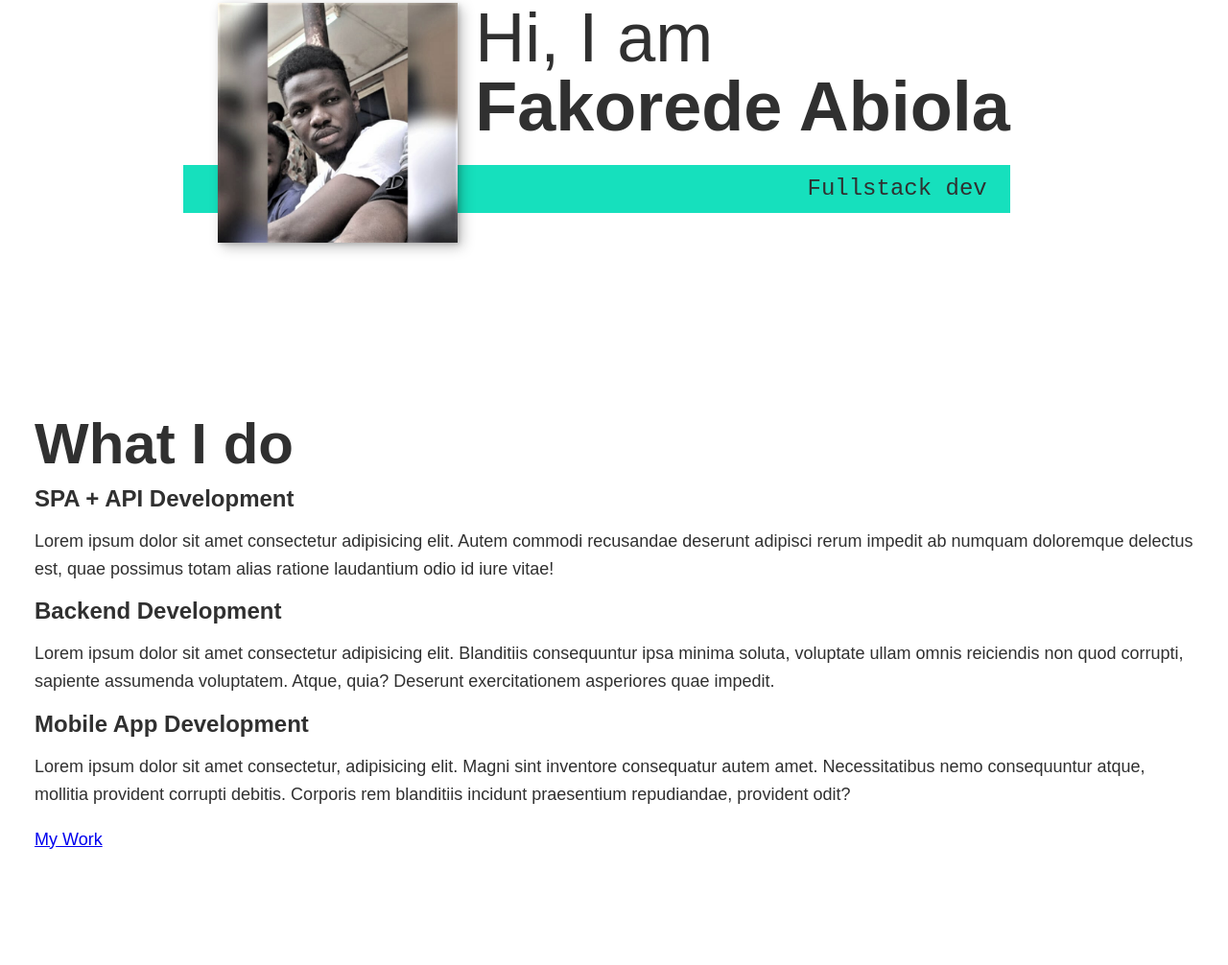
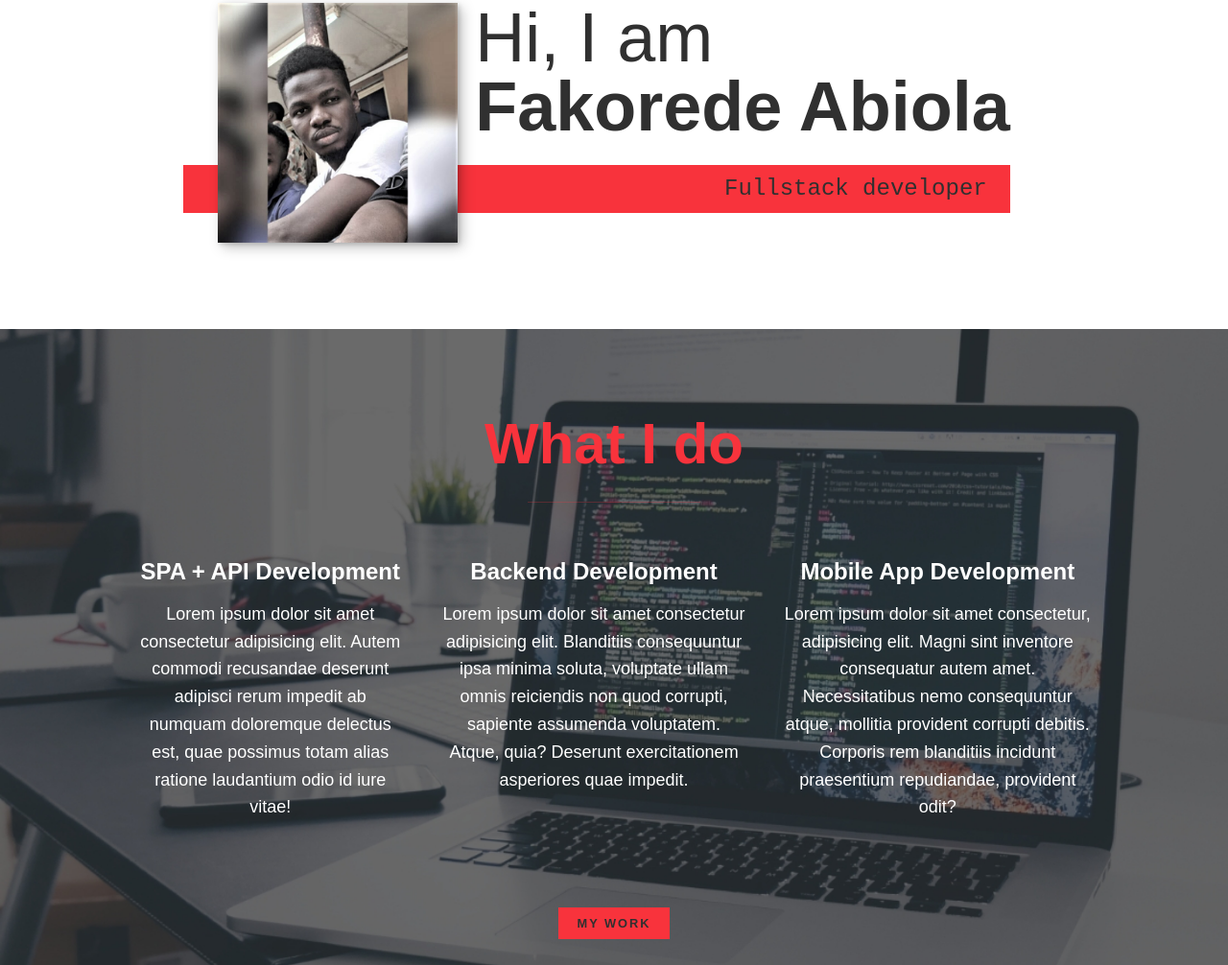
Before and after one commit to Fakorede/former-portfolio, a plain HTML site: page index.html in a window 1280 px wide. Shown: the part 214-1220 px from the top of the page at 96% size. Drawn offline with nearby package versions, Linux system fonts and the light colour scheme.

Commit message:
styling the services section

```diff
--- a/css/style.css
+++ b/css/style.css
@@ -15,7 +15,7 @@
 
   --clr-light: #fff;
   --clr-dark: #303030;
-  --clr-accent: #16e0bd;
+  --clr-accent: #f8333c;
 
   --fs-h1: 3rem;
   --fs-h2: 2.25rem;
@@ -57,6 +57,30 @@ img {
 
 strong {
   font-weight: var(--fw-bold);
+}
+
+:focus {
+  outline: 3px solid var(--clr-accent);
+  outline-offset: 3px;
+}
+
+/* Buttons */
+.btn {
+  display: inline-block;
+  padding: 0.5em 1.5em;
+  background: var(--clr-accent);
+  color: var(--clr-dark);
+  text-decoration: none;
+  cursor: pointer;
+  font-size: 0.8rem;
+  text-transform: uppercase;
+  letter-spacing: 2px;
+  font-weight: var(--fw-bold);
+  transition: transform 200ms ease-in-out;
+}
+
+.btn:hover {
+  transform: scale(1.1);
 }
 
 /* Typography */
@@ -148,3 +172,50 @@ nav {
     width: calc(100% + 1.5em);
   }
 }
+
+/*  My services section  */
+.my-services {
+  background-color: var(--clr-dark);
+  background-image: url(../img/services-bg.jpg);
+  background-size: cover;
+  /* background-blend-mode: multiply; */
+  color: var(--clr-light);
+  text-align: center;
+}
+
+.section__title--services {
+  color: var(--clr-accent);
+  position: relative;
+}
+
+.section__title--services::after {
+  content: "";
+  display: block;
+  width: 3em;
+  height: 1px;
+  margin: 0.5em auto 1em;
+  background: currentColor;
+  opacity: 0.25;
+}
+
+.services {
+  margin-bottom: 4em;
+}
+
+.service {
+  max-width: 500px;
+  margin: 0 auto;
+}
+
+@media (min-width: 800px) {
+  .services {
+    display: flex;
+    max-width: 1000px;
+    margin-left: auto;
+    margin-right: auto;
+  }
+
+  .service + .service {
+    margin-left: 2em;
+  }
+}
--- a/index.html
+++ b/index.html
@@ -52,7 +52,7 @@
       <h1 class="section__title section__title--intro">
         Hi, I am <strong>Fakorede Abiola</strong>
       </h1>
-      <p class="section__subtitle section__subtitle--intro">Fullstack dev</p>
+      <p class="section__subtitle section__subtitle--intro">Fullstack developer</p>
       <img
         src="img/fabdev-01.jpg"
         alt="a picture of Fakorede Abiola"
```
Also changed, not shown: img/services-bg.jpg (added).
